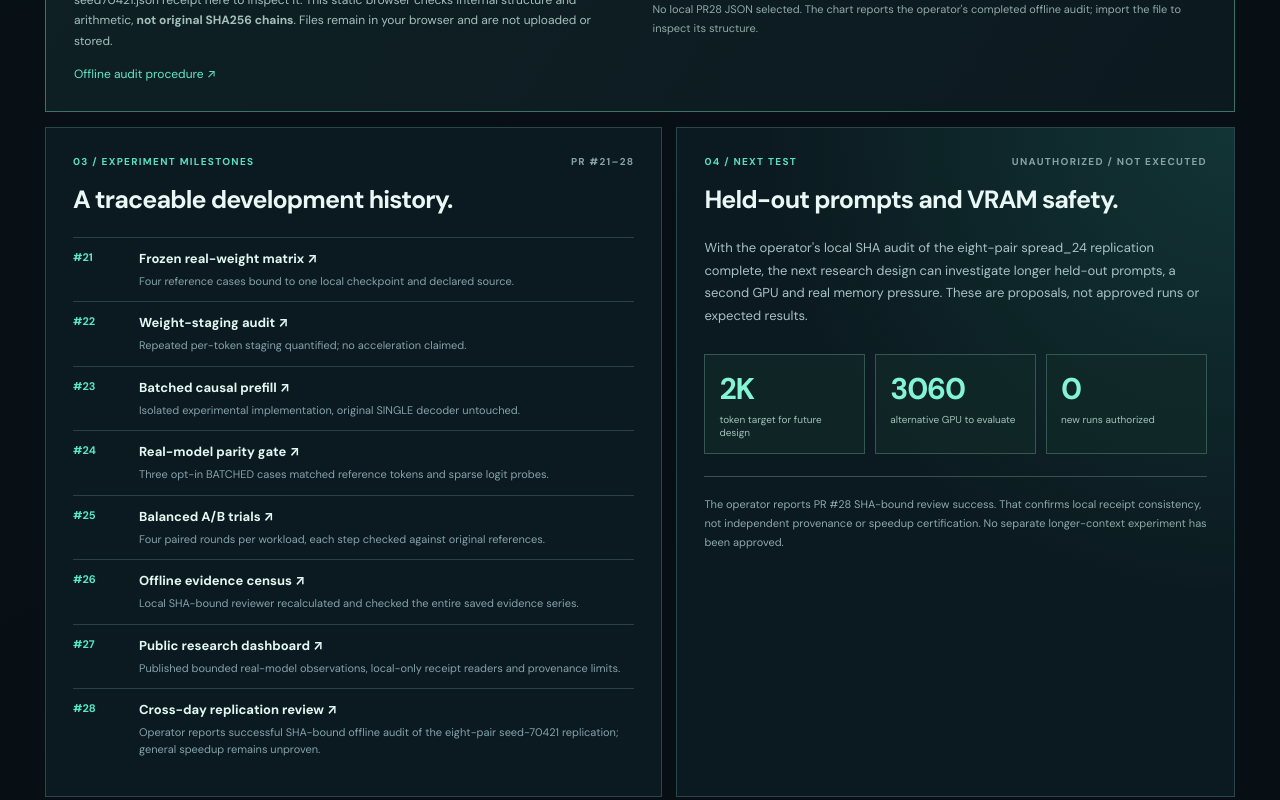
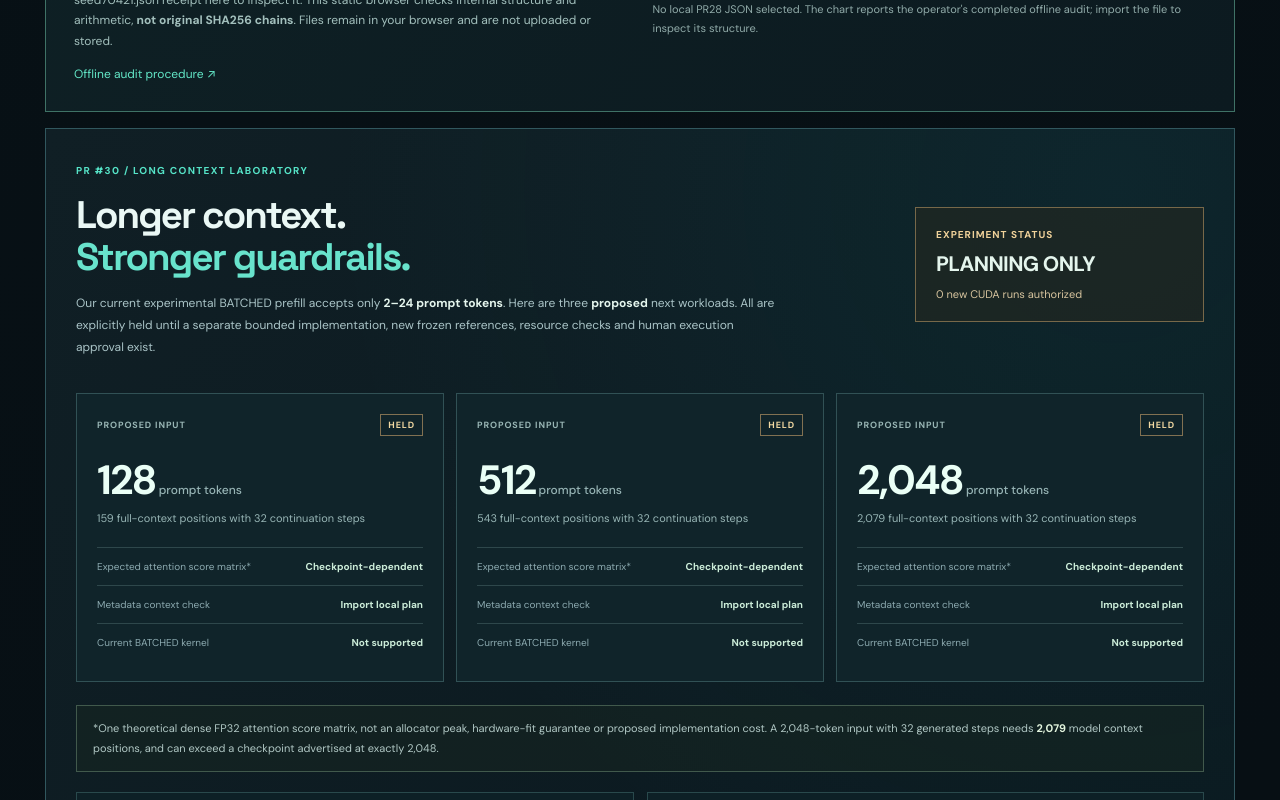
Before and after one commit to MichaelWave369/PhiStream, a React (Vite) app in the folder site/: page / in a window 1280 px wide. Shown: the part 4760-5560 px from the top of the page. Built offline with nearby package versions, Linux system fonts and the light colour scheme; no server answers.

Commit message:
Integrate held long-context laboratory with existing research dashboard

```diff
--- a/site/src/PairedResearch.jsx
+++ b/site/src/PairedResearch.jsx
@@ -2,6 +2,7 @@ import React, { useState } from 'react';
 import { CASES, LEDGER, MILESTONES, validateCensusReceipt, validatePairedRunReceipt } from './paired-evidence.mjs';
 import './paired-research.css';
 import ReplicationResearch from './ReplicationResearch.jsx';
+import LongContextLab from './LongContextLab.jsx';
 import { REPLICATION } from './replication-evidence.mjs';
 
 const REPO = 'https://github.com/MichaelWave369/PhiStream';
@@ -140,6 +141,8 @@ export default function PairedResearch() {
 
     <ReplicationResearch/>
 
+    <LongContextLab/>
+
     <div className="pr-bottom-grid">
       <div className="pr-timeline">
         <div className="pr-card-head"><span>03 / EXPERIMENT MILESTONES</span><span>PR #21–28</span></div>
@@ -152,9 +155,9 @@ export default function PairedResearch() {
       <div className="pr-next">
         <div className="pr-card-head"><span>04 / NEXT TEST</span><span>UNAUTHORIZED / NOT EXECUTED</span></div>
         <h4>Held-out prompts and VRAM safety.</h4>
-        <p>With the operator's local SHA audit of the eight-pair spread_24 replication complete, the next research design can investigate longer held-out prompts, a second GPU and real memory pressure. These are proposals, not approved runs or expected results.</p>
+        <p>The Long Context Laboratory now publishes held 128/512/2048-token metadata-only planning targets. Separate future work would need new references, a bounded prefill implementation and explicit permission before any CUDA run. These are proposals, not approved runs or expected results.</p>
         <div className="pr-next-stats"><div><strong>2K</strong><small>token target for future design</small></div><div><strong>3060</strong><small>alternative GPU to evaluate</small></div><div><strong>0</strong><small>new runs authorized</small></div></div>
-        <p className="pr-next-note">The operator reports PR #28 SHA-bound review success. That confirms local receipt consistency, not independent provenance or speedup certification. No separate longer-context experiment has been approved.</p>
+        <p className="pr-next-note">The operator reports PR #28 SHA-bound review success. That confirms local receipt consistency, not independent provenance or speedup certification. PR #30 creates only a read-only planning protocol. No new longer-context reference or model execution has been approved.</p>
       </div>
     </div>
 
```
